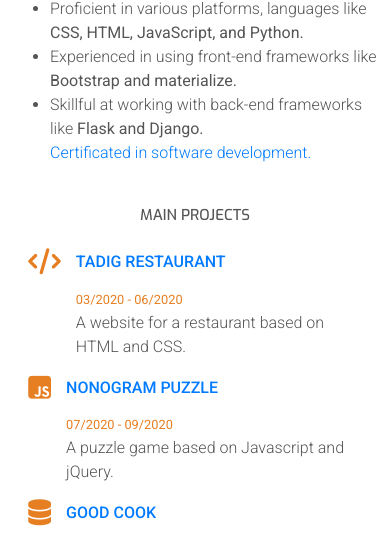
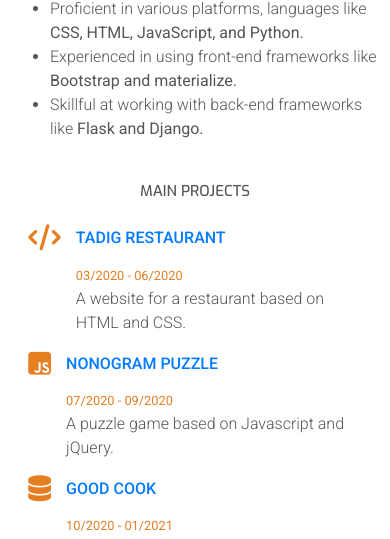
Before and after one commit to behnazkhoshnood/resume, a plain HTML site: page index.html in a window 390 px wide. Shown: the part 1232-1771 px from the top of the page. Drawn offline with nearby package versions, Linux system fonts and the light colour scheme; files that its build step writes are made by us from their sources.

Commit message:
final commit

```diff
--- a/index.html
+++ b/index.html
@@ -134,7 +134,6 @@
                             <li>Proficient in various platforms, languages like <strong>CSS, HTML, JavaScript, and Python.</strong></li>
                             <li>Experienced in using front-end frameworks like <strong>Bootstrap and materialize.</strong></li>
                             <li>Skillful at working with back-end frameworks like <strong>Flask and Django.</strong></li>
-                            <li class="d-block d-md-none"><a href="assets/css/image/code-institute-certificate.png" target="_blank">Certificated in software development.</a></li>
                         </ul>
                     </div>
                 </div>
```
